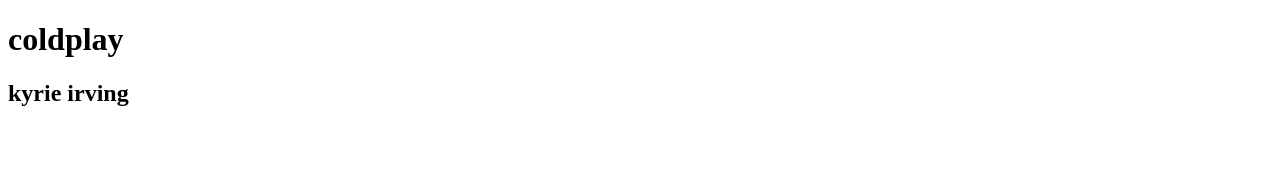
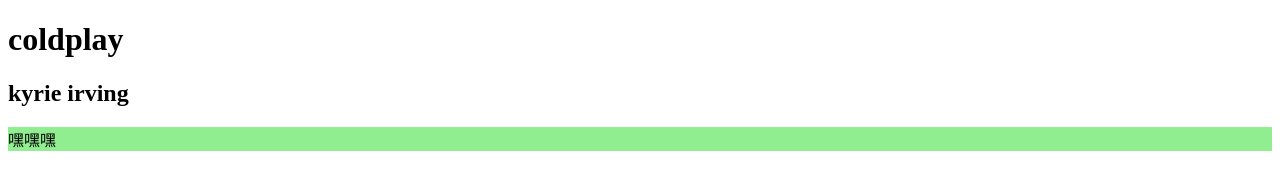
Before and after one commit to ColdPlay8/hbuilder_git, a plain HTML site: page index.html in a window 1280 px wide. Drawn offline with Linux system fonts and the light colour scheme.

Commit message:
增加了“嘿嘿嘿”

```diff
--- a/index.html
+++ b/index.html
@@ -7,5 +7,8 @@
 	<body>
 		<h1>coldplay</h1>
 		<h2>kyrie irving</h2>
+		<div style="background-color: lightgreen;">
+			嘿嘿嘿
+		</div>
 	</body>
 </html>
```
